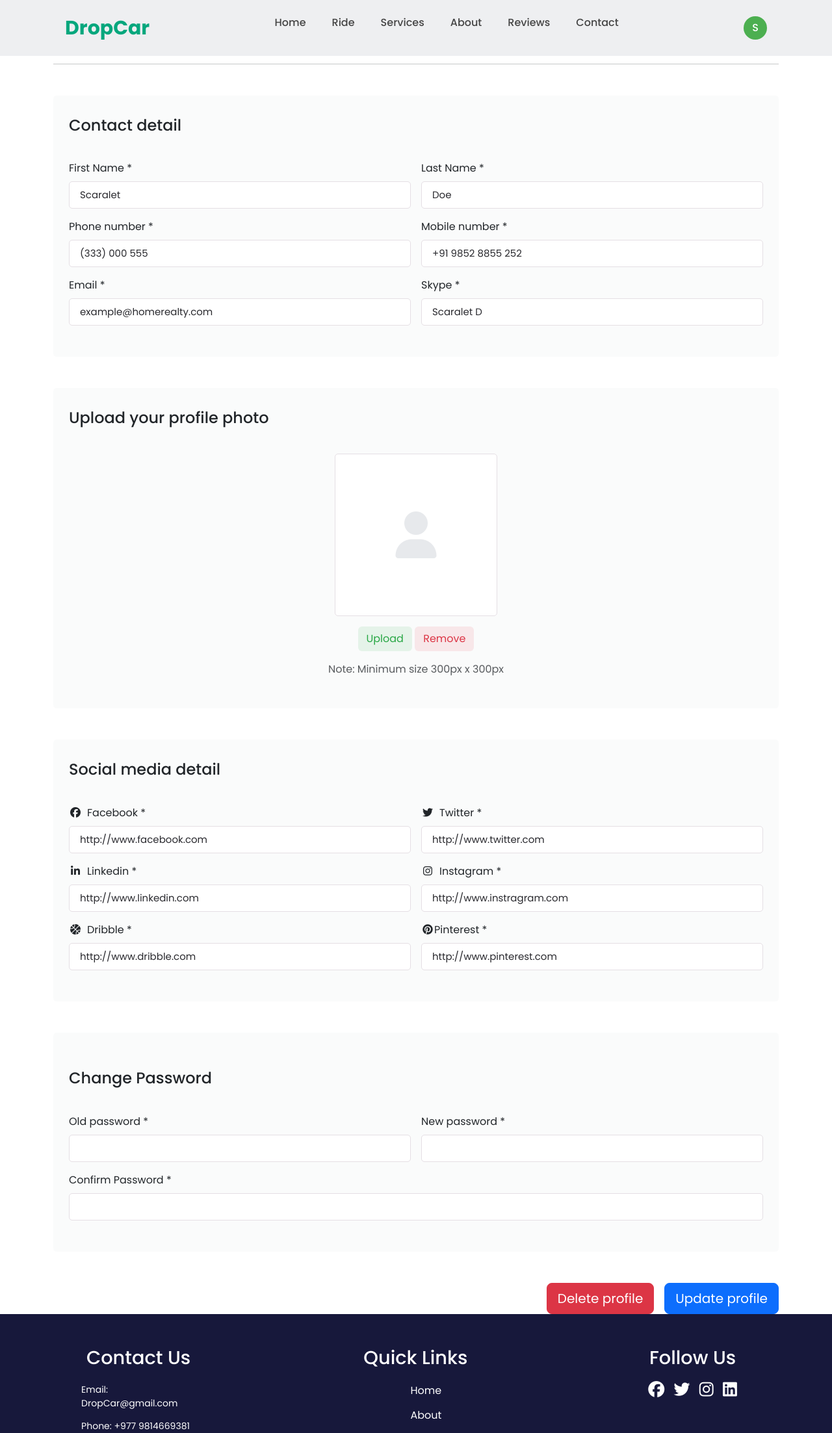
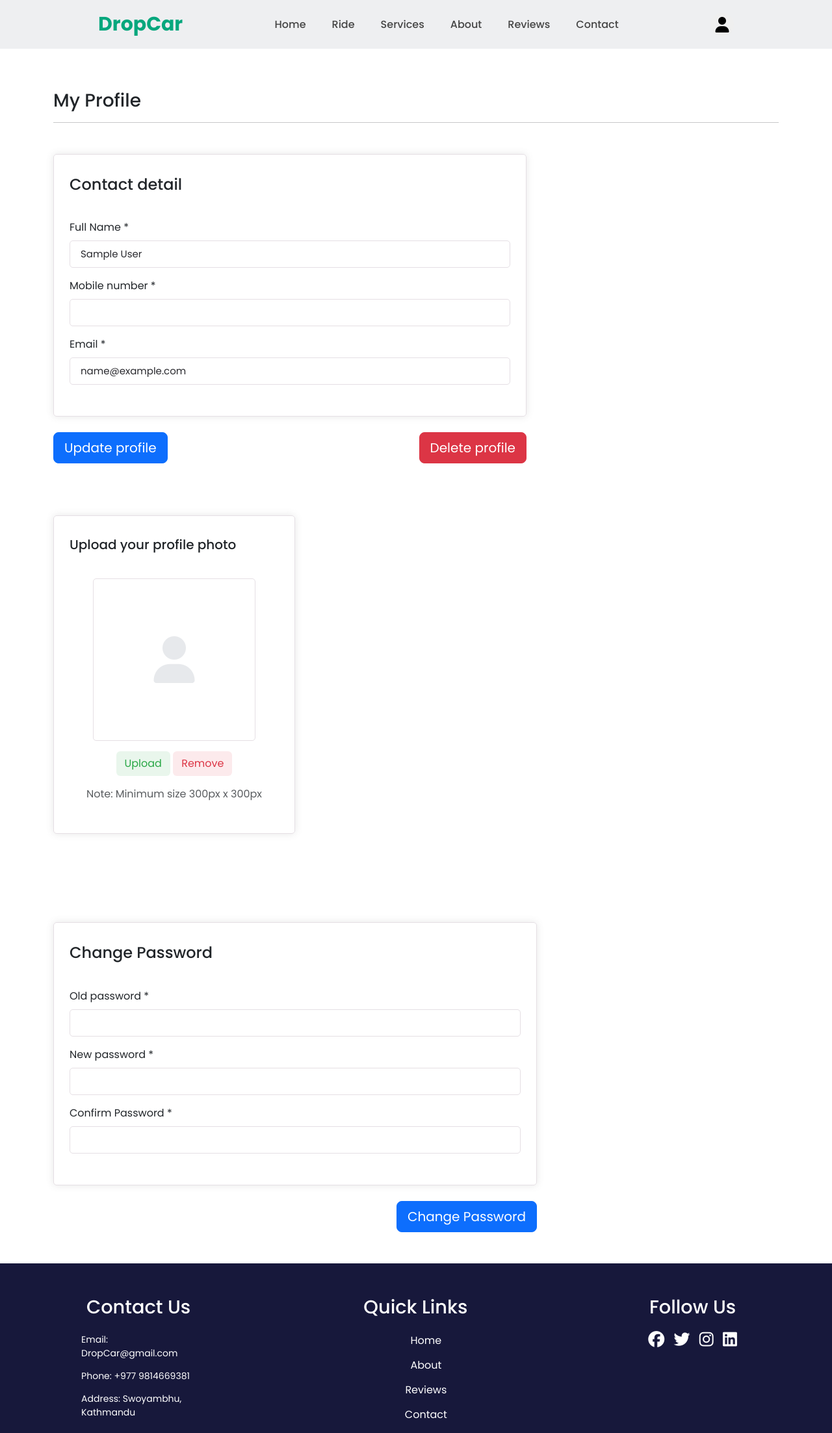
Before and after one commit to amonlegend/DropCar, a Django app: page /myProfile in a window 1280 px wide. Shown: the top 2205 px of the page at 65% size. Run offline with Django 5.2, Linux system fonts and the light colour scheme; the visitor is signed in with stand-in values (Sample User, id 1); some libraries are stand-ins or nearby versions.

Commit message:
user profile created

```diff
--- a/accounts/models.py
+++ b/accounts/models.py
@@ -23,6 +23,7 @@ class CustomUser(AbstractBaseUser, PermissionsMixin):
     email = models.EmailField(unique=True, validators=[validate_email])
     full_name = models.CharField(max_length=335)
     phone = models.CharField(max_length=10)
+    profile_pic = models.ImageField(upload_to='profile_pics', null=True, blank=True)
     is_active = models.BooleanField(default=True)
     is_admin = models.BooleanField(default=False)
     is_customer = models.BooleanField(default=True)
--- a/accounts/urls.py
+++ b/accounts/urls.py
@@ -14,4 +14,9 @@ urlpatterns = [
     path('forget-password/' , views.ForgetPassword , name="forget_password"),
     path('change-password/<token>/' , views.ChangePassword , name="change_password"),
     path('forget_message' , views.ForgetMessage, name="forget_message"),
+    path('update_profile', views.update_profile, name='update_profile'),
+    path('update_profile_pic', views.update_profile_pic, name='update_profile_pic'),
+    path('update_password', views.update_password, name='update_password'),
+
+
 ]
--- a/accounts/views.py
+++ b/accounts/views.py
@@ -1,8 +1,11 @@
+import os
 from django.shortcuts import render, HttpResponse
 from django.contrib import messages
 from django.shortcuts import render, redirect
 from django.contrib.auth import authenticate, login, logout
 from django.contrib.auth.decorators import login_required
+
+from DropCar import settings
 from .models import CustomUser
 import uuid
 from .helpers import send_forget_password_mail
@@ -11,6 +14,9 @@ import requests
 from inventory.models import Location
 from django.http import JsonResponse
 from django.core.serializers import serialize
+from django.contrib.auth.hashers import check_password
+
+
 
 
 
@@ -167,3 +173,82 @@ def ForgetPassword(request):
 
 def ForgetMessage(request):
     return render(request, 'forget-message.html')
+
+
+def update_profile(request):
+    if request.method == 'POST':
+        if 'update_profile' in request.POST:
+            full_name = request.POST.get('full_name')
+            contact = request.POST.get('contact')
+            email = request.POST.get('email')
+
+            user = request.user
+            user.full_name = full_name
+            user.phone = contact
+            user.email = email
+
+            user.save()
+            return redirect('myProfile')  # Redirect to a view named 'my_profile' after updating
+
+        elif 'delete_profile' in request.POST:
+            user = request.user
+            # Assuming you want to delete the user from the database
+            user.delete()
+            # Optionally, you can also log out the user after deletion
+            return redirect('login')
+    return render(request, "myProfile.html")
+
+def update_profile_pic(request):
+    if request.method == 'POST':
+        profile_pic = request.FILES.get('profile_pic')
+
+        # Check if a file was uploaded
+        if profile_pic:
+            # Define the directory where profile pictures will be stored
+            profile_pic_dir = os.path.join(settings.MEDIA_ROOT, 'profile_pics')
+
+            # Save the uploaded file to the directory
+            with open(os.path.join(profile_pic_dir, profile_pic.name), 'wb+') as destination:
+                for chunk in profile_pic.chunks():
+                    destination.write(chunk)
+
+            # Update the user's profile picture field with the file path
+            request.user.profile_pic = os.path.join('profile_pics', profile_pic.name)
+            request.user.save()
+
+            messages.success(request, 'Profile picture updated successfully!')
+            return redirect('myProfile')
+        else:
+            messages.error(request, 'No file uploaded.')
+
+    return render(request, 'myProfile.html')
+
+
+
+def update_password(request):
+    error_message = None  # Initialize error_message to None
+
+    if request.method == 'POST':
+        old_password = request.POST.get('old_password')
+        new_password1 = request.POST.get('new_password1')
+        new_password2 = request.POST.get('new_password2')
+
+        user = request.user
+
+        # Check if the old password matches the password in the database
+        if check_password(old_password, user.password):
+            # Check if the new passwords match
+            if new_password1 == new_password2:
+                # Update the user's password
+                user.set_password(new_password1)
+                user.save()
+                messages.success(request, 'Your password was successfully updated!')
+                return redirect('myProfile')
+            else:
+                messages.error(request, 'New passwords do not match.')
+        else:
+            # # Set error_message for invalid old password
+            error_message = 'Invalid old password.'
+
+    # Pass error_message to the template context
+    return render(request, 'myProfile.html',{'error_message':error_message})
--- a/static/css/landscript.css
+++ b/static/css/landscript.css
@@ -40,7 +40,7 @@ header{
     align-items: center;
     justify-content: space-between;
     background: #eeeff1;
-    padding: 15px 100px;
+    padding: 15px 151px !important;
 }
 .logo {
     font-weight: bold;
@@ -50,6 +50,7 @@ header{
 }
 .navbar {
     display: flex;
+    margin-bottom: 0 !important;
 }
 .navbar li {
     position: relative;
@@ -342,7 +343,7 @@ header{
         padding: 50px 40px;
     }
 }
-@media (max-width: 991px) {
+@media (max-width: 881px) {
     .home{
         background-position: left;
     }
@@ -357,9 +358,6 @@ header{
     }
     #menu-icon{
         display: initial;
-    }
-    .sign-up{
-        display: none;
     }
     .text h21 {
         font-size: 2.5rem;
@@ -446,7 +444,6 @@ footer{
     padding-top: 50px;
 }
 .container{
-    width: 1140px;
     margin: auto;
     display: block; /* Or flex-direction: column */
 }
@@ -539,10 +536,12 @@ footer{
 /* Show the dropdown menu on hover */
 .dropdown:hover .dropdown-content {display: block;}
 /* CSS for the dropdown button when user is authenticated */
+.dropdown .dropbtn i {
+    font-size: 24px; /* Adjust the size as per your preference */
+}
+
 .dropdown .dropbtn {
-    background-color: #4CAF50; /* Change the color as per your preference */
-    color: white; /* Change the color as per your preference */
-    font-size: 16px;
+    color: black; /* Change the color as per your preference */
     border: 1px;
     cursor: pointer;
     border-radius: 50%;
@@ -553,7 +552,7 @@ footer{
 }
 
 .dropdown .dropbtn:hover, .dropdown .dropbtn:focus {
-    background-color: #3e8e41; /* Change the color as per your preference */
+    background-color: #f9f9f9; /* Change the color as per your preference */
 }
 
 .dropdown .dropdown-content {
--- a/static/css/myProfile.css
+++ b/static/css/myProfile.css
@@ -1,6 +1,10 @@
-
+.container{
+    margin-top: 90px;
+}
 .bg-secondary-soft {
-    background-color: rgba(208, 212, 217, 0.1) !important;
+    border: 1px solid #e5dfe4;
+    border-radius: 5px;
+    box-shadow: 0 0 12px rgba(97, 97, 97, 0.15);
 }
 .rounded {
     border-radius: 5px !important;
@@ -54,3 +58,7 @@
     transition: border-color 0.15s ease-in-out, box-shadow 0.15s ease-in-out;
     transition: border-color 0.15s ease-in-out, box-shadow 0.15s ease-in-out, -webkit-box-shadow 0.15s ease-in-out;
 }
+
+.file-upload{
+    margin-bottom: 80px;
+}
--- a/templates/components/header.html
+++ b/templates/components/header.html
@@ -25,7 +25,7 @@
 <body>
     <header>
         <!-- Your styled header and navbar here -->
-        <a href="#" class="logo">DropCar</a>
+        <a href="{% url 'index' %}#home" class="logo">DropCar</a>
             <div class="bx bx-menu" id="menu-icon"></div>
             <ul class="navbar">
                 <li>
@@ -50,10 +50,11 @@
             <div class="header-btn">
                 {% if user.is_authenticated %}
                     <div class="dropdown">
-                        <button class="dropbtn">{{ user.full_name|slice:"1" }}</button>
+                        {% comment %} <button class="dropbtn">{{ user.full_name|slice:"1" }}</button> {% endcomment %}
+                        <button class="dropbtn"><i class="fas fa-user"></i></button>
                         <div class="dropdown-content">
                             <a href="{% url 'logout' %}">Log Out</a>
-                            {% comment %} <a href="{% url 'profile' %}">My Profile</a> {% endcomment %}
+                            <a href="{% url 'myProfile' %}">My Profile</a>
                         </div>
                     </div>
                 {% else %}
--- a/templates/myProfile.html
+++ b/templates/myProfile.html
@@ -2,6 +2,8 @@
     {% load static %}
     {% block content %}
 <body>
+
+
 
 <div class="container">
 <div class="row">
@@ -12,58 +14,52 @@
 				<hr>
 			</div>
 			<!-- Form START -->
-			<form class="file-upload">
+			{% comment %} <form class="file-upload"> {% endcomment %}
 				<div class="row mb-5 gx-5">
 					<!-- Contact detail -->
-					<div class="col-xxl-8 mb-5 mb-xxl-0">
+					<div class="col-md-12 col-lg-8 mb-5 mb-lg-0">
+						<form method="post" class="file-upload" action="{% url 'update_profile' %}">
+						{% csrf_token %}
 						<div class="bg-secondary-soft px-4 py-5 rounded">
 							<div class="row g-3">
 								<h4 class="mb-4 mt-0">Contact detail</h4>
 								<!-- First Name -->
-								<div class="col-md-6">
-									<label class="form-label">First Name *</label>
-									<input type="text" class="form-control" placeholder="" aria-label="First name" value="Scaralet">
-								</div>
-								<!-- Last name -->
-								<div class="col-md-6">
-									<label class="form-label">Last Name *</label>
-									<input type="text" class="form-control" placeholder="" aria-label="Last name" value="Doe">
-								</div>
-								<!-- Phone number -->
-								<div class="col-md-6">
-									<label class="form-label">Phone number *</label>
-									<input type="text" class="form-control" placeholder="" aria-label="Phone number" value="(333) 000 555">
+								<div class="col-md-12">
+									<label class="form-label">Full Name *</label>
+									<input type="text" class="form-control" placeholder="" aria-label="First name" name="full_name" value="{{ user.full_name }}">
 								</div>
 								<!-- Mobile number -->
-								<div class="col-md-6">
+								<div class="col-md-12">
 									<label class="form-label">Mobile number *</label>
-									<input type="text" class="form-control" placeholder="" aria-label="Phone number" value="+91 9852 8855 252">
+									<input type="text" class="form-control" placeholder="" aria-label="Phone number" value="{{ user.phone }}" name="contact">
 								</div>
 								<!-- Email -->
-								<div class="col-md-6">
+								<div class="col-md-12">
 									<label for="inputEmail4" class="form-label">Email *</label>
-									<input type="email" class="form-control" id="inputEmail4" value="example@homerealty.com">
-								</div>
-								<!-- Skype -->
-								<div class="col-md-6">
-									<label class="form-label">Skype *</label>
-									<input type="text" class="form-control" placeholder="" aria-label="Phone number" value="Scaralet D">
+									<input type="email" class="form-control" id="inputEmail4" value="{{ user.email }}" name="email">
 								</div>
 							</div> <!-- Row END -->
 						</div>
+						<div class="d-flex justify-content-between mt-4">
+							<button type="submit" class="btn btn-primary btn-lg">Update profile</button>
+							<button type="submit" class="btn btn-danger btn-lg" name="delete_profile">Delete profile</button>
+						</div>
+					</form>
 					</div>
 					<!-- Upload profile -->
-					<div class="col-xxl-4">
+					<form class="file-upload" method="POST" action="{% url 'update_profile_pic' %}">
+						{% csrf_token %}
+					<div class="col-md-12 col-lg-4">
 						<div class="bg-secondary-soft px-4 py-5 rounded">
 							<div class="row g-3">
-								<h4 class="mb-4 mt-0">Upload your profile photo</h4>
+								<h4 class="mb-4 mt-0 fs-5">Upload your profile photo</h4>
 								<div class="text-center">
 									<!-- Image upload -->
 									<div class="square position-relative display-2 mb-3">
 										<i class="fas fa-fw fa-user position-absolute top-50 start-50 translate-middle text-secondary"></i>
 									</div>
 									<!-- Button -->
-									<input type="file" id="customFile" name="file" hidden="">
+									<input type="file" id="customFile" name="profile_pic" hidden="">
 									<label class="btn btn-success-soft btn-block" for="customFile">Upload</label>
 									<button type="button" class="btn btn-danger-soft">Remove</button>
 									<!-- Content -->
@@ -72,80 +68,53 @@
 							</div>
 						</div>
 					</div>
-				</div> <!-- Row END -->
+				</div>
+			</form>
+			<!-- Row END -->
 
-				<!-- Social media detail -->
+				<!-- Change Password -->
 				<div class="row mb-5 gx-5">
-					<div class="col-xxl-6 mb-5 mb-xxl-0">
-						<div class="bg-secondary-soft px-4 py-5 rounded">
+					<form action="{% url 'update_password' %}" method="post">
+						{% csrf_token %}
+					<div class="col-md-12 col-lg-8 mt-2">
+						<div class="bg-secondary-soft px-4 py-5 rounded change-password">
 							<div class="row g-3">
-								<h4 class="mb-4 mt-0">Social media detail</h4>
-								<!-- Facebook -->
-								<div class="col-md-6">
-									<label class="form-label"><i class="fab fa-fw fa-facebook me-2 text-facebook"></i>Facebook *</label>
-									<input type="text" class="form-control" placeholder="" aria-label="Facebook" value="http://www.facebook.com">
-								</div>
-								<!-- Twitter -->
-								<div class="col-md-6">
-									<label class="form-label"><i class="fab fa-fw fa-twitter text-twitter me-2"></i>Twitter *</label>
-									<input type="text" class="form-control" placeholder="" aria-label="Twitter" value="http://www.twitter.com">
-								</div>
-								<!-- Linkedin -->
-								<div class="col-md-6">
-									<label class="form-label"><i class="fab fa-fw fa-linkedin-in text-linkedin me-2"></i>Linkedin *</label>
-									<input type="text" class="form-control" placeholder="" aria-label="Linkedin" value="http://www.linkedin.com">
-								</div>
-								<!-- Instragram -->
-								<div class="col-md-6">
-									<label class="form-label"><i class="fab fa-fw fa-instagram text-instagram me-2"></i>Instagram *</label>
-									<input type="text" class="form-control" placeholder="" aria-label="Instragram" value="http://www.instragram.com">
-								</div>
-								<!-- Dribble -->
-								<div class="col-md-6">
-									<label class="form-label"><i class="fas fa-fw fa-basketball-ball text-dribbble me-2"></i>Dribble *</label>
-									<input type="text" class="form-control" placeholder="" aria-label="Dribble" value="http://www.dribble.com">
-								</div>
-								<!-- Pinterest -->
-								<div class="col-md-6">
-									<label class="form-label"><i class="fab fa-fw fa-pinterest text-pinterest"></i>Pinterest *</label>
-									<input type="text" class="form-control" placeholder="" aria-label="Pinterest" value="http://www.pinterest.com">
-								</div>
-							</div> <!-- Row END -->
-						</div>
-					</div>
-
-					<!-- change password -->
-					<div class="col-xxl-6">
-						<div class="bg-secondary-soft px-4 py-5 rounded">
-							<div class="row g-3">
-								<h4 class="my-4">Change Password</h4>
+								<h4 class="mb-4 mt-0">Change Password</h4>
 								<!-- Old password -->
-								<div class="col-md-6">
+								<div class="col-md-12 col-sd-6">
 									<label for="exampleInputPassword1" class="form-label">Old password *</label>
-									<input type="password" class="form-control" id="exampleInputPassword1">
+									<input type="password" class="form-control" name="old_password" id="exampleInputPassword1">
+									{% if error_message %}
+									<div class="error-render" style="font-size: 12px; color: red;">
+                                        {{ error_message }}
+                                    </div>
+									{% endif %}
 								</div>
 								<!-- New password -->
-								<div class="col-md-6">
+								<div class="col-md-12">
 									<label for="exampleInputPassword2" class="form-label">New password *</label>
-									<input type="password" class="form-control" id="exampleInputPassword2">
+									<input type="password" class="form-control" name="new_password1" id="exampleInputPassword2">
 								</div>
 								<!-- Confirm password -->
 								<div class="col-md-12">
 									<label for="exampleInputPassword3" class="form-label">Confirm Password *</label>
-									<input type="password" class="form-control" id="exampleInputPassword3">
+									<input type="password" class="form-control" name="new_password2" id="exampleInputPassword3">
 								</div>
 							</div>
 						</div>
+						<div class="d-flex justify-content-end mt-4">
+							<button type="submit" class="btn btn-primary btn-lg">Change Password</button>
+						</div>
 					</div>
+				</form>
 				</div> <!-- Row END -->
-				<!-- button -->
-				<div class="gap-3 d-md-flex justify-content-md-end text-center">
-					<button type="button" class="btn btn-danger btn-lg">Delete profile</button>
-					<button type="button" class="btn btn-primary btn-lg">Update profile</button>
-				</div>
-			</form> <!-- Form END -->
+			{% comment %} </form> <!-- Form END --> {% endcomment %}
+
+
+
+
 		</div>
 	</div>
-	</div>
+</div>
 </body>
 {% endblock %}
```
Also changed, not shown: accounts/migrations/0003_customuser_profile_pic.py (added), static/images/default_Profile_Pic.jpg (added).
